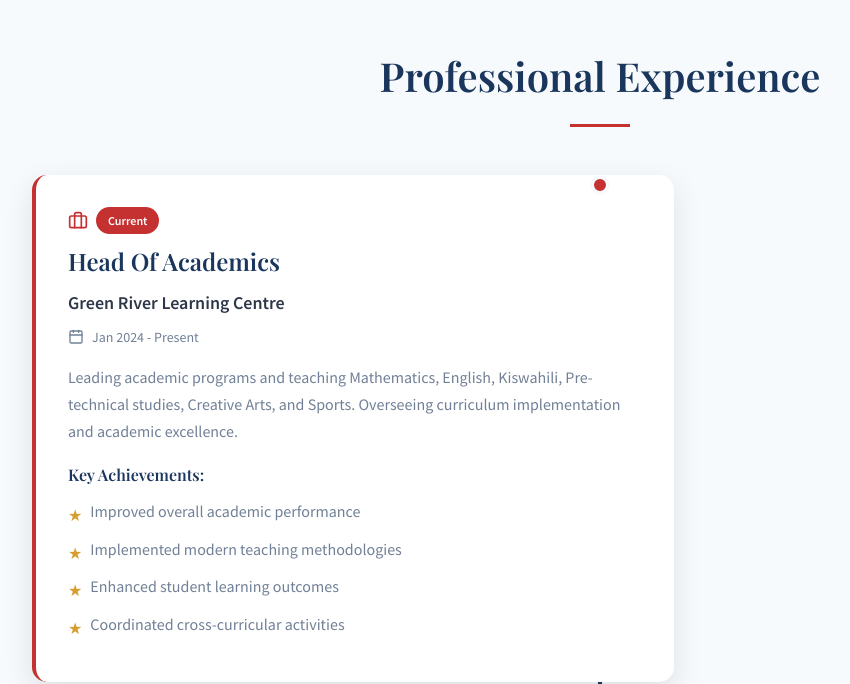
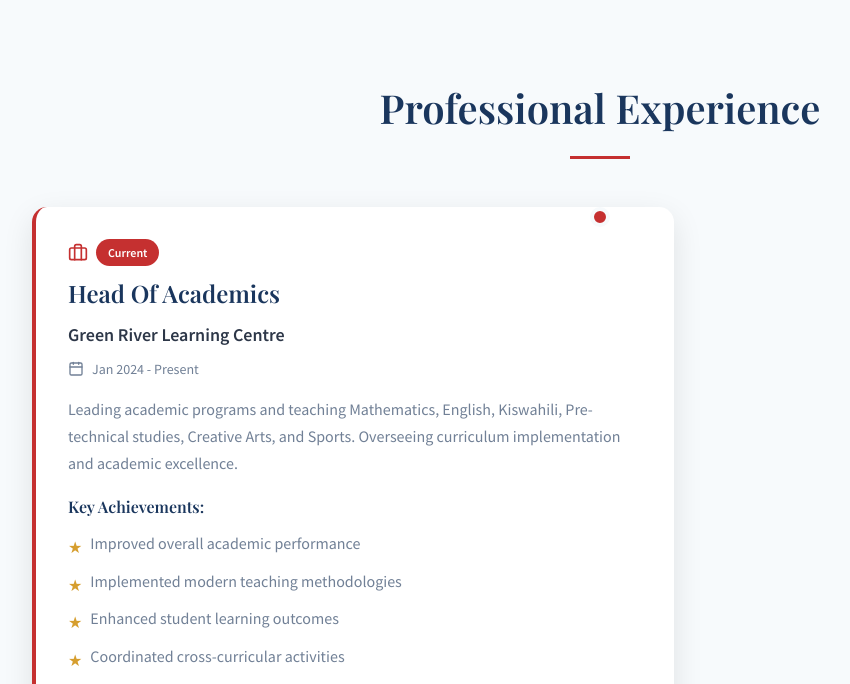
Before and after one commit to jared-solutions/mr-steve, a React (Vite) app: page / in a window 1280 px wide. Shown: the part 2470-3154 px from the top of the page, without its empty margins (40-890 px from the left). Built offline with nearby package versions, Linux system fonts and the light colour scheme.

Commit message:
Expand experience section padding and card spacing

```diff
--- a/src/components/Experience.jsx
+++ b/src/components/Experience.jsx
@@ -48,7 +48,7 @@ const experiences = [
 
 export default function Experience() {
   return (
-    <section id="experience" style={{ background: 'var(--background)' }}>
+    <section id="experience" style={{ background: 'var(--background)', padding: '8rem 0' }}>
       <div className="container">
         <motion.h2
           className="section-title"
@@ -86,7 +86,7 @@ export default function Experience() {
                 position: 'relative',
                 display: 'flex',
                 justifyContent: index % 2 === 0 ? 'flex-start' : 'flex-end',
-                paddingBottom: '3rem',
+                paddingBottom: '5rem',
               }}
             >
               <div style={{
```
